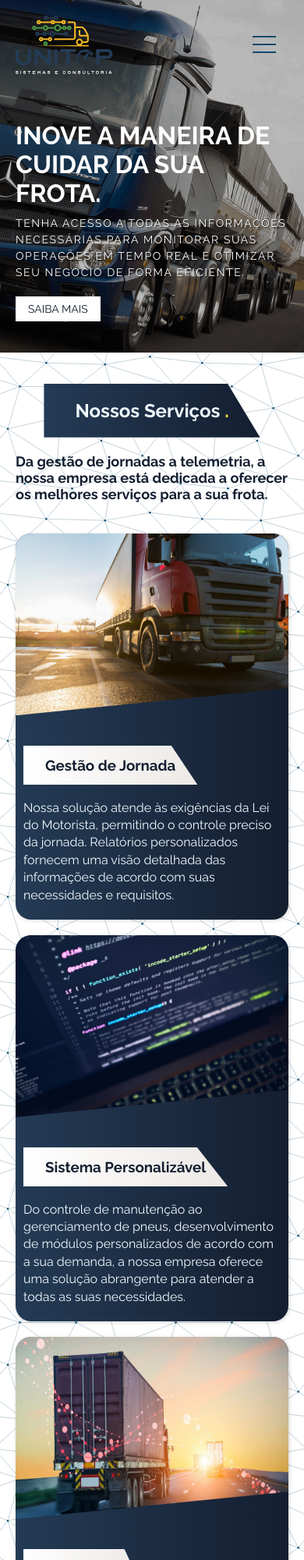
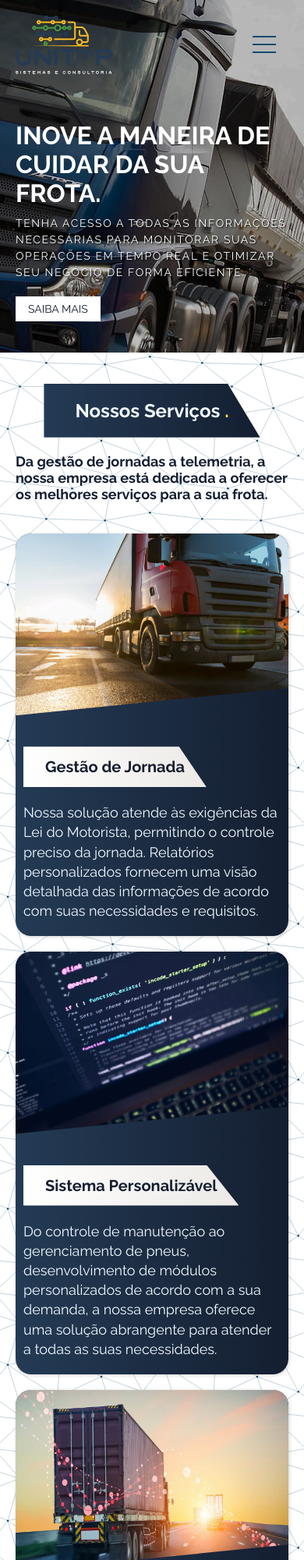
Before and after one commit to leonardounitop/site, a plain HTML site: page index.html in a window 390 px wide. Shown: the top 2000 px of the page at 78% size. Drawn offline with nearby package versions, Linux system fonts and the light colour scheme.

Commit message:
imagens menores

```diff
--- a/index.html
+++ b/index.html
@@ -4,6 +4,7 @@
 <head>
     <meta charset="UTF-8">
     <meta name="viewport" content="width=device-width, initial-scale=1.0">
+    <meta name="description" content="Unitop consultoria e sistemas">
     <link rel="shortcut icon" href="./icons/logoM.svg" type="image/x-icon">
 
 
@@ -74,7 +75,7 @@
 
             <div class="card card1">
                 <div class="container-img">
-                    <img src="./img/caminhaoVermelho.jpg" alt="gestão de jornada">
+                    <img src="./img/vermelho-mobile.jpg" alt="gestão de jornada" loading="lazy">
                 </div>
                 <div class="details">
                     <h3>Gestão de Jornada</h3>
@@ -87,7 +88,7 @@
 
             <div class="card card2">
                 <div class="container-img">
-                    <img src="./img/sistema.jpg" alt="gestão de jornada">
+                    <img src="./img/sistem-mobile.jpg" alt="Sistema Personalizável" loading="lazy">
                 </div>
                 <div class="details">
                     <h3>Sistema Personalizável</h3>
@@ -102,7 +103,7 @@
 
             <div class="card card3">
                 <div class="container-img">
-                    <img src="./img/rastreamento.jpg" alt="gestão de jornada">
+                    <img src="./img/rastreament-mobile.jpg" alt="gestão de jornada" loading="lazy">
                 </div>
                 <div class="details">
                     <h3>Telemetria</h3>
--- a/servicos.css
+++ b/servicos.css
@@ -42,12 +42,10 @@ body {
     color: #f0f9ff;
 }
 
-.details p {
-    line-height: 1.4;
-}
 
 .details h3 {
     display: inline-block;
+    font-size: 1.25rem;
     background: #ECE9E6;
     /* fallback for old browsers */
     background: -webkit-linear-gradient(to right, #FFFFFF, #ECE9E6);
@@ -60,6 +58,10 @@ body {
 }
 
 
+.details p {
+    line-height: 1.4;
+    font-size: 1.125rem;
+}
 
 .container-img img {
     width: 100%;
--- a/style.css
+++ b/style.css
@@ -27,8 +27,6 @@ a {
     text-decoration: none;
     color: inherit;
 }
-
-
 
 .paragrafo-main {
     max-width: 75ch;
@@ -97,7 +95,7 @@ a {
 }
 
 .bg-main {
-    background: url(./img/caminhaoAzul.png) no-repeat center;
+    background: url(./img/bg-azul.jpg) no-repeat center;
     background-size: cover;
 }
 
@@ -381,7 +379,7 @@ a {
     }
 
     .bg-main {
-        background: url(./img/caminhaoAzulMobile.png) no-repeat center;
+        background: url(./img/bg-azul-mobile.jpg) no-repeat center;
     }
 }
 
```
Also changed, not shown: scriptSwiper.js (added, +32 -0 lines), img/bg-azul-mobile.jpg (added), img/bg-azul.jpg (added), img/caminhaoAzul.png (deleted), img/caminhaoAzulMobile.png (deleted), img/rastreament-mobile.jpg (added), img/sistem-mobile.jpg (added), img/vermelho-mobile.jpg (added).
